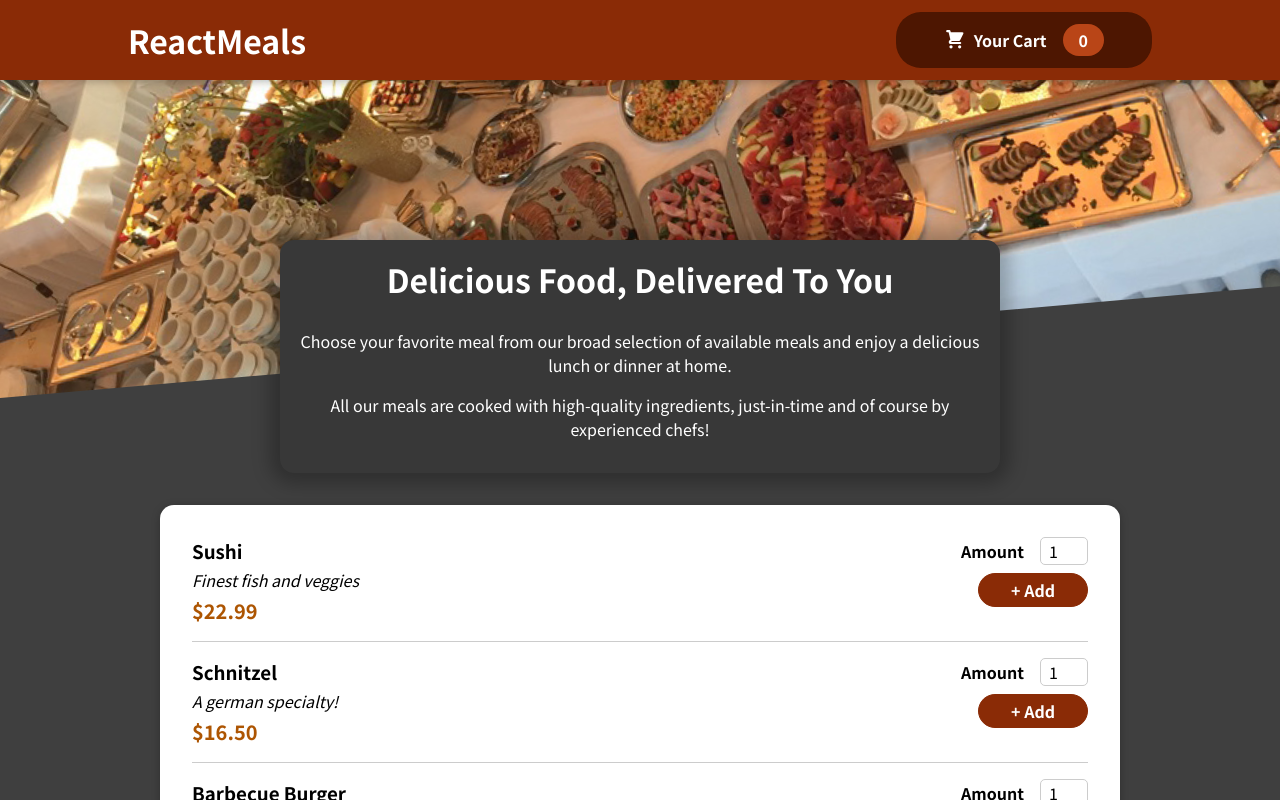
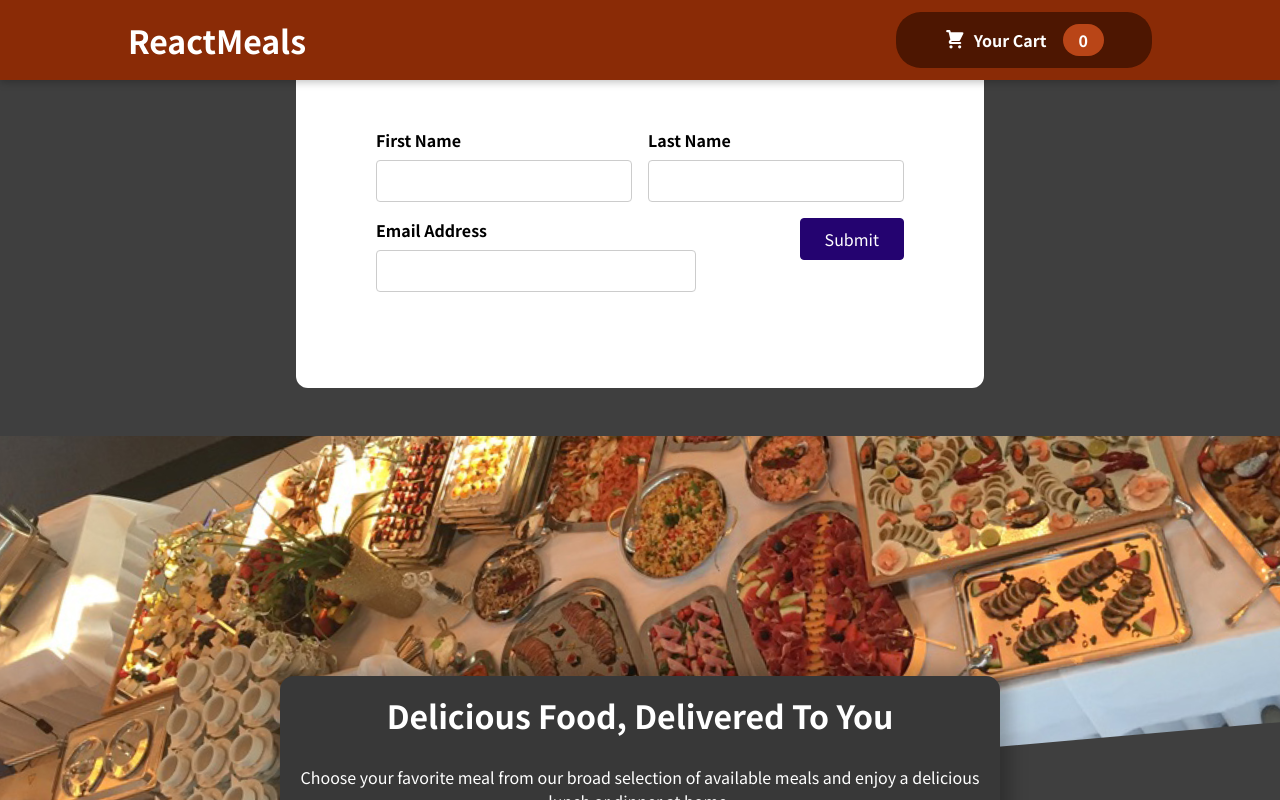
Before and after one commit to ukbr54/food-order-react, a React (Create React App) app: page / in a window 1280 px wide. Shown: the top 800 px of the page. Built offline with nearby package versions, Linux system fonts and the light colour scheme.

Commit message:
working with forms and user input

```diff
--- a/src/App.js
+++ b/src/App.js
@@ -1,5 +1,7 @@
 import React, { useState } from "react";
 import Cart from "./components/Cart/Cart";
+import BasicForm from "./components/forms/BasicForm";
+import SimpleInput from "./components/forms/SimpleInput";
 import Header from "./components/Layout/Header";
 import Meals from "./components/Meals/Meals";
 import CartProvider from "./store/CartProvider";
@@ -17,13 +19,19 @@ function App() {
   }
 
   return (
-    <CartProvider>
-      {cartIsShown && <Cart onClose={hideCartHandler}/>}
-      <Header onShowCart={showCartHandler}/>
-      <main>
-        <Meals />
-      </main>
-    </CartProvider>
+    <React.Fragment>
+      <div className="app">
+        <BasicForm />
+      </div>
+      <CartProvider>
+        {cartIsShown && <Cart onClose={hideCartHandler} />}
+        <Header onShowCart={showCartHandler} />
+        <main>
+          <Meals />
+        </main>
+      </CartProvider>
+    </React.Fragment>
+
   );
 }
 
--- /dev/null
+++ b/src/components/forms/BasicForm.js
@@ -0,0 +1,71 @@
+
+import useInputDemo from '../../hooks/use-inputDemo';
+import classes from './SimpleInput.module.css';
+
+
+const isNotEmpty = value => value.trim() !== '';
+const isEmail = value => value.includes('@');
+
+const BasicForm = (props) => {
+
+    const { value: enteredFirstName, isValid: firstNameIsValid, hasError: firstNameInputHasError, valueChangeHandler: firstNameChangeHandler, inputBlurHandler: firstNameBlurHandler, reset: resetFirstNameInput } = useInputDemo(isNotEmpty);
+    const { value: enteredLastName, isValid: lastNameIsValid, hasError: lastNameInputHasError, valueChangeHandler: lastNameChangeHandler, inputBlurHandler: lastNameBlurHandler, reset: resetLastNameInput } = useInputDemo(isNotEmpty);
+    const { value: enteredEmail, isValid: emailIsValid, hasError: emailInputHasError, valueChangeHandler: emailChangeHandler, inputBlurHandler: emailBlurHandler, reset: resetEmailInput } = useInputDemo(isEmail);
+
+    const firstNameInputClasses = `${classes['form-control']} ${firstNameInputHasError ? classes['invalid'] : ''}`;
+    const lastNameInputClasses = `${classes['form-control']} ${lastNameInputHasError ? classes['invalid'] : ''}`;
+    const emailInputClasses = `${classes['form-control']} ${emailInputHasError ? classes['invalid'] : ''}`;
+
+    const formSubmissionHandler = event => {
+        event.preventDefault();
+        if(!firstNameIsValid && !lastNameIsValid && !emailIsValid){
+            return;
+        }
+        console.log(enteredFirstName, enteredLastName, enteredEmail)
+        resetFirstNameInput();
+        resetLastNameInput();
+        resetEmailInput();
+    }
+
+    return (
+        <form onSubmit={formSubmissionHandler}>
+            <div className={classes['control-group']}>
+                <div className={firstNameInputClasses}>
+                    <label htmlFor="name">First Name</label>
+                    <input
+                        type='text'
+                        id='firstName'
+                        value={enteredFirstName}
+                        onChange={firstNameChangeHandler}
+                        onBlur={firstNameBlurHandler} />
+                    {firstNameInputHasError && <p className={classes['error-text']}>First Name must not be empty.</p>}
+                </div>
+                <div className={lastNameInputClasses}>
+                    <label htmlFor="name">Last Name</label>
+                    <input
+                        type='text'
+                        id='lastName'
+                        value={enteredLastName}
+                        onChange={lastNameChangeHandler}
+                        onBlur={lastNameBlurHandler} />
+                    {lastNameInputHasError && <p className={classes['error-text']}>Last Name must not be empty.</p>}
+                </div>
+                <div className={emailInputClasses}>
+                    <label htmlFor="name">Email Address</label>
+                    <input
+                        type='email'
+                        id='email'
+                        value={enteredEmail}
+                        onChange={emailChangeHandler}
+                        onBlur={emailBlurHandler} />
+                    {emailInputHasError && <p className={classes['error-text']}>Email must not be empty.</p>}
+                </div>
+                <div className={classes['form-actions']}>
+                    <button>Submit</button>
+                </div>
+            </div>
+        </form>
+    );
+}
+
+export default BasicForm;
--- /dev/null
+++ b/src/components/forms/SimpleInput.js
@@ -0,0 +1,56 @@
+import useInputDemo from '../../hooks/use-inputDemo';
+import classes from './SimpleInput.module.css';
+
+const SimpleInput = (props) => {
+
+    console.log("Calling SimpleInput Component!!!!");
+
+    const { value: enteredName, hasError: nameInputHasError, valueChangeHandler: nameChangeHandler, inputBlurHandler: nameBlurHandler, reset: resetNameInput } = useInputDemo(value => value.trim() !== '');
+    const { value: enteredEmail, hasError: emailInputHasError, valueChangeHandler: emailChangeHandler, inputBlurHandler: emailBlurHandler, reset: resetEmailInput } = useInputDemo(value => value.includes('@'));
+
+    const nameInputClasses = `${classes['form-control']} ${nameInputHasError ? classes['invalid'] : ''}`;
+    const emailInputClasses = `${classes['form-control']} ${emailInputHasError ? classes['invalid'] : ''}`;
+
+    const formSubmissionHandler = event => {
+        event.preventDefault();
+
+        if (!nameInputHasError && !emailInputHasError) {
+            return;
+        }
+
+        resetNameInput();
+        resetEmailInput();
+    }
+
+    return (
+        <form onSubmit={formSubmissionHandler}>
+            <div className={nameInputClasses}>
+                <label htmlFor="name">Your name</label>
+                <input
+                    type='text'
+                    id='name'
+                    onChange={nameChangeHandler}
+                    onBlur={nameBlurHandler}
+                    value={enteredName} />
+                {nameInputHasError && <p className={classes['error-text']}>Name must not be empty.</p>}
+            </div>
+
+            <div className={emailInputClasses}>
+                <label htmlFor="email">Your Email</label>
+                <input
+                    type='email'
+                    id='email'
+                    onChange={emailChangeHandler}
+                    onBlur={emailBlurHandler}
+                    value={enteredEmail} />
+                {emailInputHasError && <p className={classes['error-text']}>Email must not be empty.</p>}
+            </div>
+
+            <div className={classes['form-actions']}>
+                <button>Submit</button>
+            </div>
+        </form>
+    );
+}
+
+export default SimpleInput;
--- /dev/null
+++ b/src/components/forms/SimpleInput.module.css
@@ -0,0 +1,78 @@
+.form-control {
+    margin-bottom: 1rem;
+  }
+
+  .form-control input,
+  .form-control label {
+    display: block;
+  }
+
+  .form-control label {
+    font-weight: bold;
+    margin-bottom: 0.5rem;
+  }
+
+  .form-control input,
+  .form-control select {
+    font: inherit;
+    padding: 0.5rem;
+    border-radius: 4px;
+    border: 1px solid #ccc;
+    width: 20rem;
+    max-width: 100%;
+  }
+
+  .form-control input:focus {
+    outline: none;
+    border-color: #240370;
+    background-color: #e0d4fd;
+  }
+
+  .control-group {
+    display: flex;
+    column-gap: 1rem;
+    flex-wrap: wrap;
+  }
+
+  .control-group .form-control {
+    min-width: 15rem;
+    flex: 1;
+  }
+
+  button {
+    font: inherit;
+    background-color: #240370;
+    color: white;
+    border: 1px solid #240370;
+    padding: 0.5rem 1.5rem;
+    border-radius: 4px;
+    cursor: pointer;
+  }
+
+  button:hover,
+  button:active {
+    background-color: #33059e;
+    border-color: #33059e;
+  }
+
+  .form-actions {
+    text-align: right;
+  }
+
+  .form-actions button {
+    margin-left: 1rem;
+  }
+
+  .invalid input {
+    border: 1px solid #b40e0e;
+    background-color: #fddddd;
+  }
+
+  .invalid input:focus {
+    border-color: #ff8800;
+    background-color: #fbe8d2;
+  }
+
+  .error-text {
+    color: #b40e0e;
+  }
--- /dev/null
+++ b/src/hooks/use-inputDemo.js
@@ -0,0 +1,29 @@
+import { useState } from "react";
+
+const useInputDemo = (validateValue) => {
+
+    const [enteredValue,setEnteredValue] = useState('');
+    const [isTouched,setIsTouched] = useState(false);
+
+    const valueIsValid = validateValue(enteredValue);
+    const hasError = !valueIsValid && isTouched;
+
+    const valueChangeHandler = event => {
+        setEnteredValue(event.target.value);
+    }
+
+    const inputBlurHandler = event => {
+        setIsTouched(true);
+    }
+
+    const reset = () => {
+        setEnteredValue('');
+        setIsTouched(false);
+    }
+
+    return {
+        value: enteredValue, isValid: valueIsValid, hasError, valueChangeHandler, inputBlurHandler, reset
+    };
+}
+
+export default useInputDemo;
--- a/src/index.css
+++ b/src/index.css
@@ -12,3 +12,12 @@ body {
   margin: 0;
   background-color: #3f3f3f;
 }
+
+.app {
+  width: 90%;
+  max-width: 43rem;
+  padding: 5rem;
+  border-radius: 12px;
+  background-color: white;
+  margin: 3rem auto;
+}
```
Also changed, not shown: 1 other file (tests, documents, lock files or other folders).
